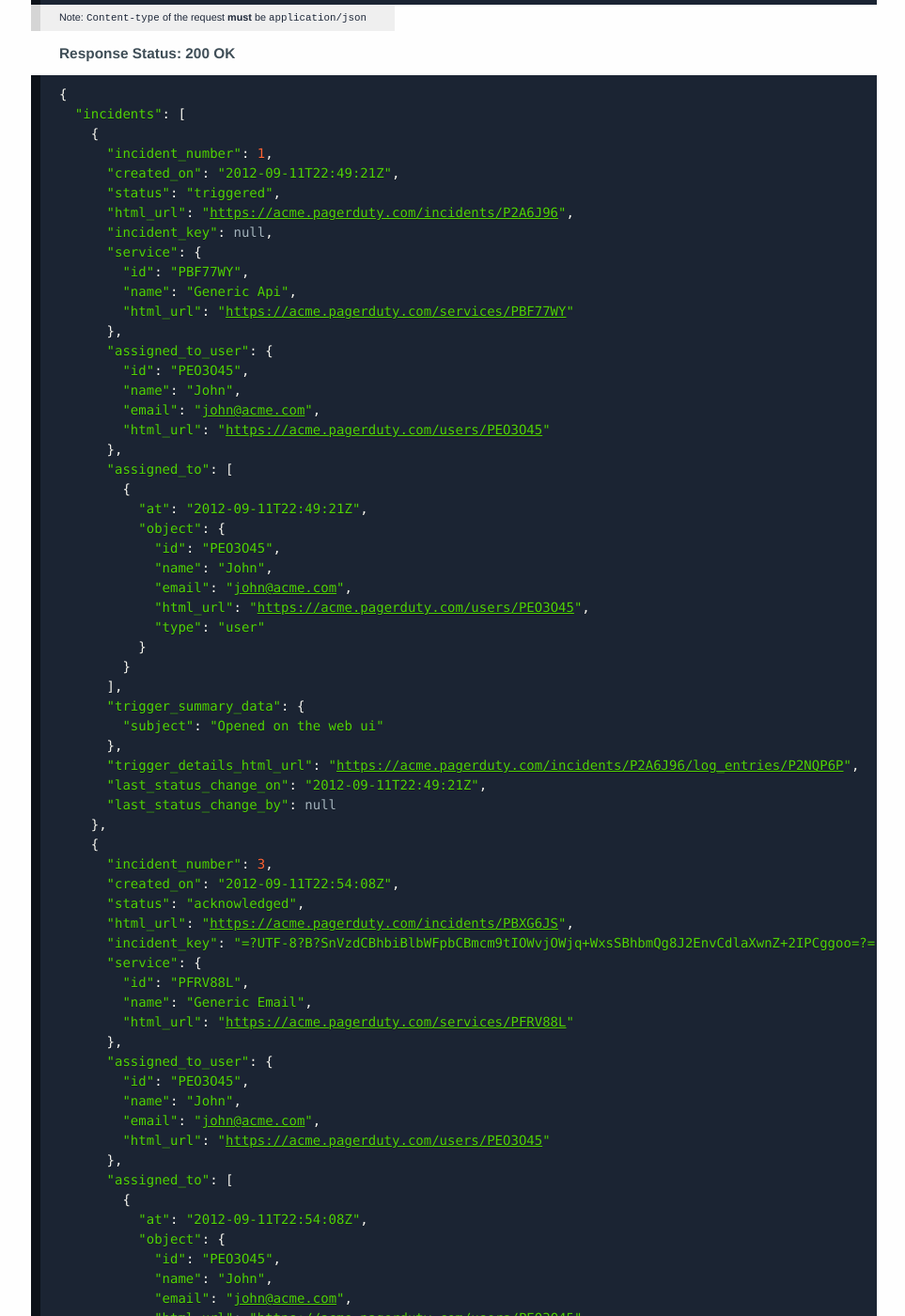
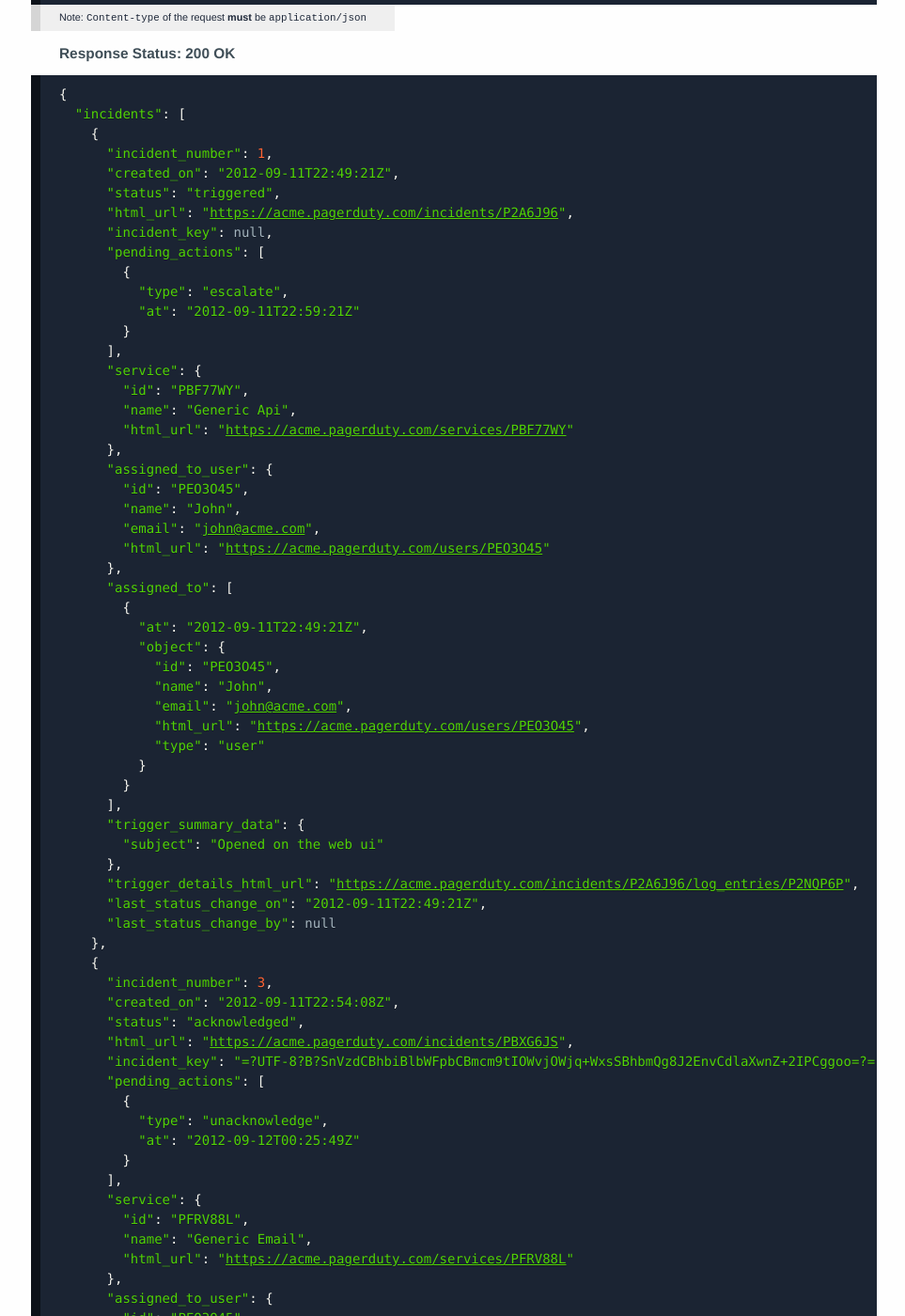
Before and after one commit to h4dz/devdocs, a Jekyll site: the page built from source/documentation/rest/incidents/list.html, in a window 1280 px wide and 1400 px high, scrolled down 4871 px. Shown: the whole window at 94% size, without its empty margins (317-1280 px from the left). Built offline with Jekyll 4.4.1, drawn with Linux system fonts in a browser that asks for light colours; some web fonts are replaced.

Commit message:
Added incidents/list pending_actions examples

```diff
--- a/source/documentation/rest/incidents/list.html
+++ b/source/documentation/rest/incidents/list.html
@@ -577,6 +577,12 @@ GET https://<span class="base_url contenteditable persist" contenteditable="true
       "status": "triggered",
       "html_url": "https://acme.pagerduty.com/incidents/P2A6J96",
       "incident_key": null,
+      "pending_actions": [
+        {
+          "type": "escalate",
+          "at": "2012-09-11T22:59:21Z"
+        }
+      ],
       "service": {
         "id": "PBF77WY",
         "name": "Generic Api",
@@ -613,6 +619,12 @@ GET https://<span class="base_url contenteditable persist" contenteditable="true
       "status": "acknowledged",
       "html_url": "https://acme.pagerduty.com/incidents/PBXG6JS",
       "incident_key": "=?UTF-8?B?SnVzdCBhbiBlbWFpbCBmcm9tIOWvjOWjq+WxsSBhbmQg8J2EnvCdlaXwnZ+2IPCggoo=?=",
+      "pending_actions": [
+        {
+          "type": "unacknowledge",
+          "at": "2012-09-12T00:25:49Z"
+        }
+      ],
       "service": {
         "id": "PFRV88L",
         "name": "Generic Email",
```
